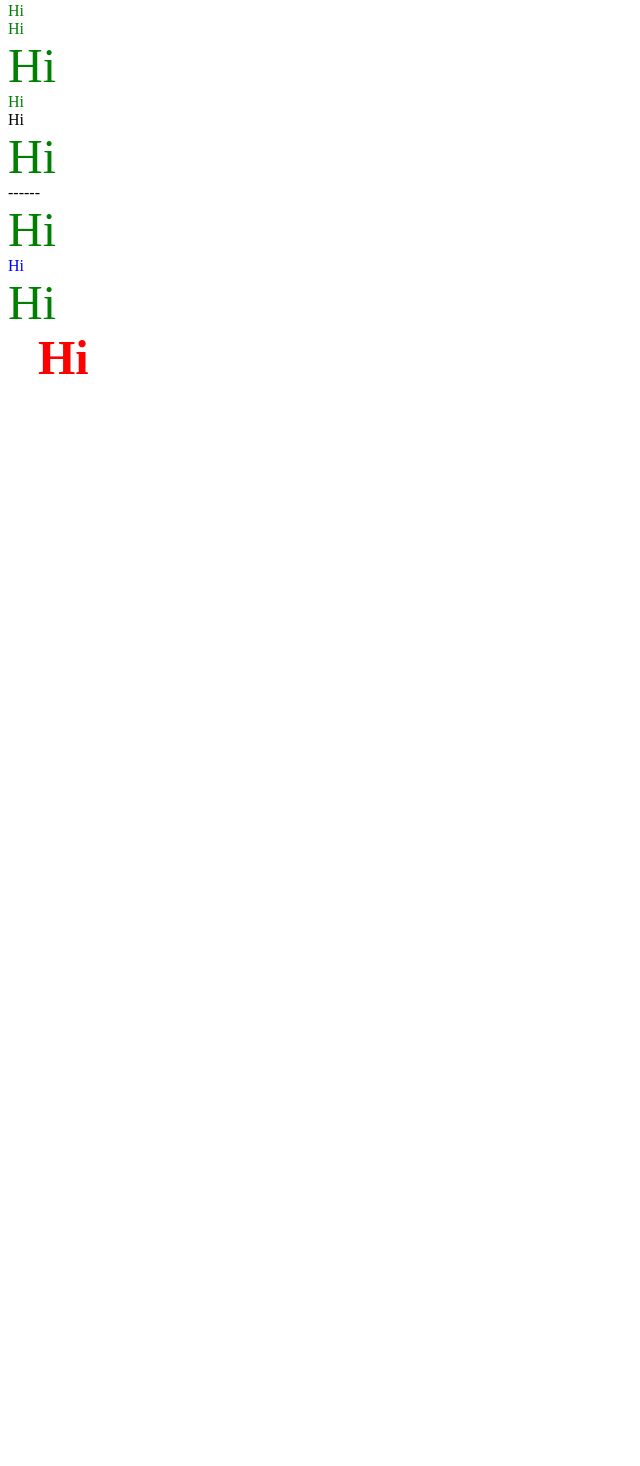
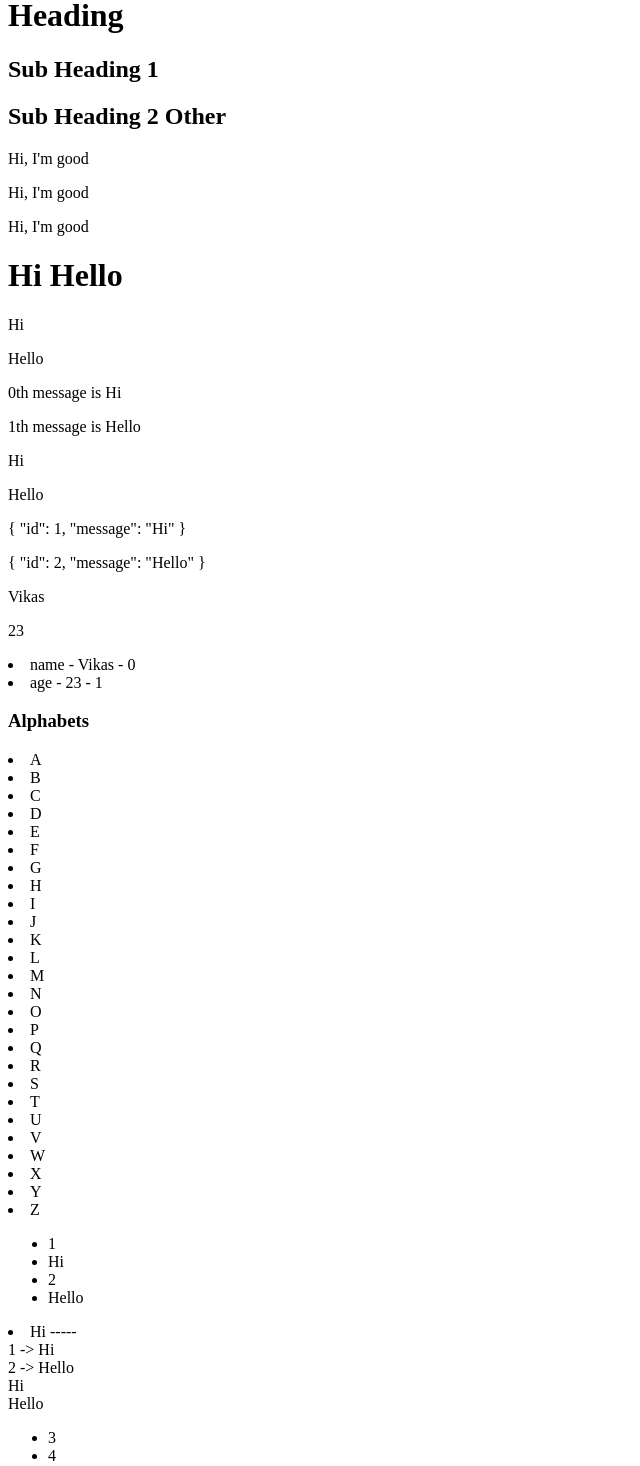
Before and after one commit to saivikassingamsetty/Dev, a Vue app in the folder vue-playground/: page / in a window 1280 px wide. Shown: the part 24-1490 px from the top of the page, without its empty margins (0-640 px from the left). Before the commit the page ends 800 px from the top, so only its background shows below. Built offline with nearby package versions, Linux system fonts and the light colour scheme; the HTML template or start-up script is replaced by a standard one.

Commit message:
list rendering

```diff
--- a/vue-playground/src/App.vue
+++ b/vue-playground/src/App.vue
@@ -2,7 +2,8 @@
   <div>
     <!-- <TemplateBasics /> -->
     <!-- <ReactivityBasics /> -->
-    <ClassStyleBindings />
+    <!-- <ClassStyleBindings /> -->
+    <ConditionalAndListRendering />
   </div>
 </template>
 
@@ -10,4 +11,5 @@
 import TemplateBasics from "./components/TemplateBasics.vue";
 import ReactivityBasics from "./components/ReactivityBasics.vue";
 import ClassStyleBindings from "./components/ClassStyleBindings.vue";
+import ConditionalAndListRendering from "./components/ConditionalAndListRendering.vue";
 </script>
--- /dev/null
+++ b/vue-playground/src/components/ConditionalAndListRendering.vue
@@ -0,0 +1,99 @@
+<template>
+  <h1>Heading</h1>
+  <h2>Sub Heading 1</h2>
+  <h2 v-if="renderMode == 'a'">Sub Heading 2 A</h2>
+  <h2 v-else-if="renderMode == 'b'">Sub Heading 2 B</h2>
+  <h2 v-else>Sub Heading 2 Other</h2>
+
+  <!-- with Template -->
+  <template v-if="shouldRender">
+    <p>Hi, I'm good</p>
+    <p>Hi, I'm good</p>
+    <p>Hi, I'm good</p>
+  </template>
+
+  <!-- v-show -->
+  <h1 v-show="shouldDisplay">Hi Hello</h1>
+  <!-- still will be rendered, but not displayed -->
+  <h1 v-show="!shouldDisplay">Hi No</h1>
+
+  <!-- v-for -->
+  <p v-for="item in items">{{ item.message }}</p>
+
+  <!-- second alias - index -->
+  <p v-for="(item, index) in items">
+    {{ index }}th message is {{ item.message }}
+  </p>
+
+  <!-- destructure -->
+  <p v-for="{ message } in items">{{ message }}</p>
+
+  <!-- for-of -->
+  <p v-for="item of items">{{ item }}</p>
+
+  <!-- with object -->
+  <p v-for="item of itemsObject">{{ item }}</p>
+
+  <!-- key, value -->
+  <li v-for="(value, key, index) of itemsObject">
+    {{ key }} - {{ value }} - {{ index }}
+  </li>
+
+  <!-- with range -->
+  <h3>Alphabets</h3>
+  <li v-for="n in 26">{{ String.fromCharCode(n + 64) }}</li>
+
+  <!-- multiple items -->
+  <ul>
+    <template v-for="item in items">
+      <li>{{ item.id }}</li>
+      <li>{{ item.message }}</li>
+    </template>
+  </ul>
+
+  <!-- Throws error -->
+  <!-- <li v-for="item in items" v-if="!item.id !== 1">{{ item.message }}</li> -->
+
+  <!-- To fix this, include v-for in template wrapper -->
+  <template v-for="{ id, message } in items">
+    <li v-if="id == 1">{{ message }} -----</li>
+  </template>
+
+  <!-- key -->
+  <template v-for="item in items" :key="item.id">
+    <div>{{ item.id }} -> {{ item.message }}</div>
+  </template>
+
+  <!-- Component with props-->
+  <div v-for="item in items" :key="item.id" :attr1="item.message">
+    {{ item.message }}
+  </div>
+
+  <!-- Array manipulation -->
+  <ul>
+    <li v-for="num in filteredNumbers" :key="num">{{ num }}</li>
+  </ul>
+</template>
+
+<script setup>
+import { ref, reactive, computed } from "vue";
+
+const renderMode = ref("c");
+const shouldRender = ref(true);
+const shouldDisplay = ref(true);
+
+const items = ref([
+  { id: 1, message: "Hi" },
+  { id: 2, message: "Hello" },
+]);
+
+const itemsObject = reactive({
+  name: "Vikas",
+  age: 23,
+});
+
+const numbers = ref([1, 2, 3, 4]);
+const filteredNumbers = computed(() => {
+  return numbers.value.filter((i) => i >= 3);
+});
+</script>
```
